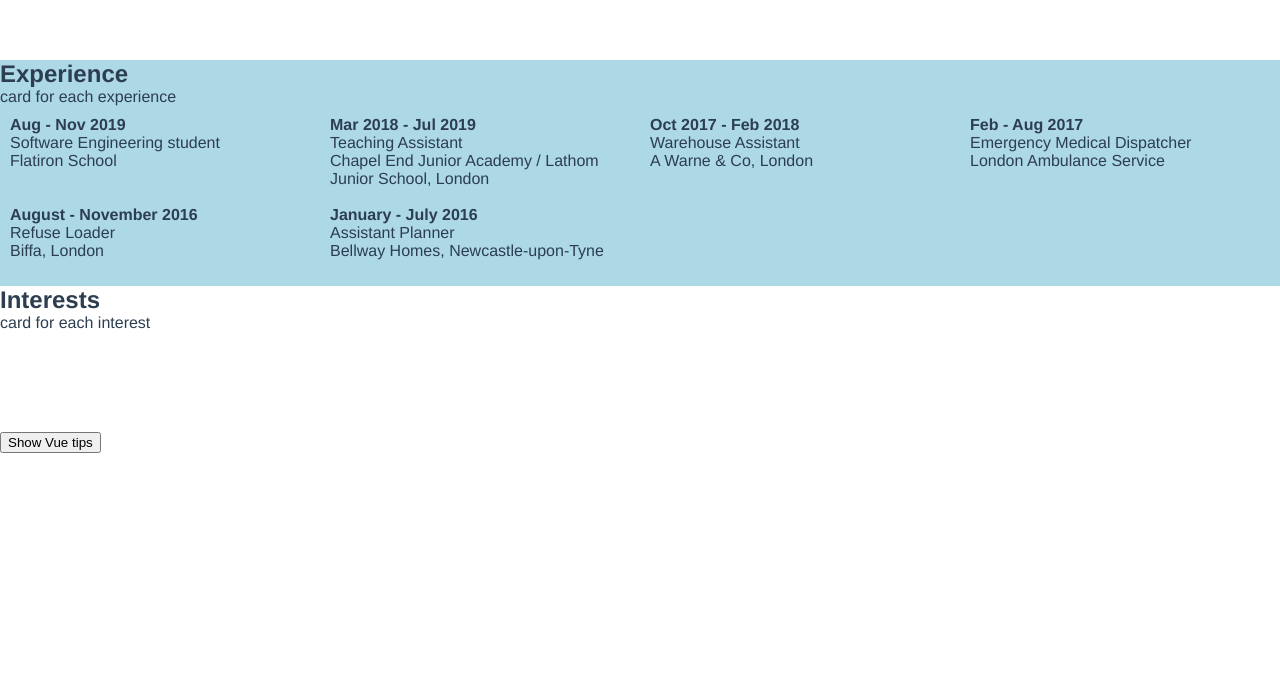
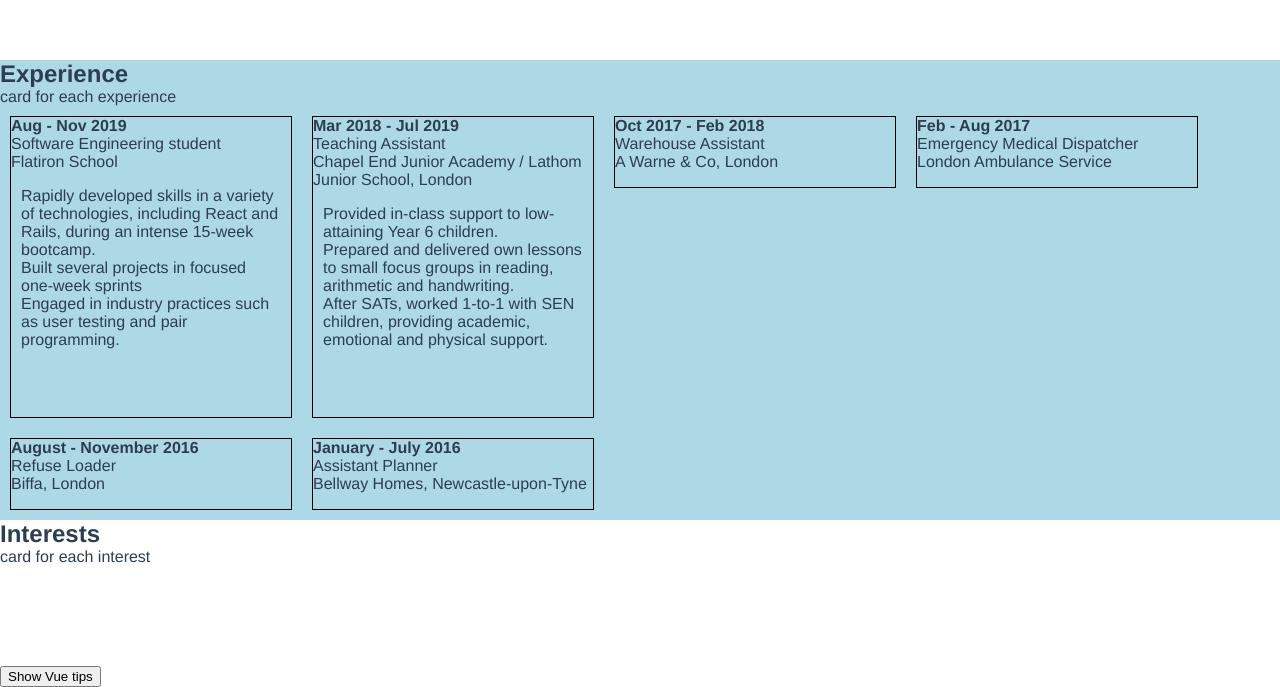
Before and after one commit to george-kirby/personal-website, a Vue app: page / in a window 1280 px wide. Shown: the part 930-1617 px from the top of the page. Before the commit the page ends 1383 px from the top, so only its background shows below. Built offline with nearby package versions, Linux system fonts and the light colour scheme.

Commit message:
experience card dynamic resizing

```diff
--- a/src/components/HelloWorld.vue
+++ b/src/components/HelloWorld.vue
@@ -49,6 +49,8 @@
             v-for="role in experience"
             :key="role.title"
             class="experience-card"
+            :class="{ active: isActive(role.title) }"
+            v-on:click="toggleActive(role.title)"
           >
             <div class="summary">
               <h3 class="dates">{{ role.dates }}</h3>
@@ -192,7 +194,20 @@ export default {
       showTips: false,
       techSkills,
       experience,
+      activeExperiences: ["Software Engineering student", "Teaching Assistant"],
     };
+  },
+  methods: {
+    isActive(title) {
+      return this.activeExperiences.includes(title);
+    },
+    toggleActive(title) {
+      this.activeExperiences.includes(title)
+        ? (this.activeExperiences = this.activeExperiences.filter(
+            (el) => el != title
+          ))
+        : this.activeExperiences.push(title);
+    },
   },
 };
 </script>
@@ -278,14 +293,16 @@ section.experience {
 
 .experience-card {
   height: 70px;
-  width: 300px;
+  width: 280px;
   /* background-color: white; */
   margin: 10px;
   overflow-y: hidden;
   transition: 0.6s;
+  border: solid 1px black;
 }
 
-.experience-card:hover {
+/* .experience-card:hover, */
+.experience-card.active {
   height: 300px;
 }
 
```
